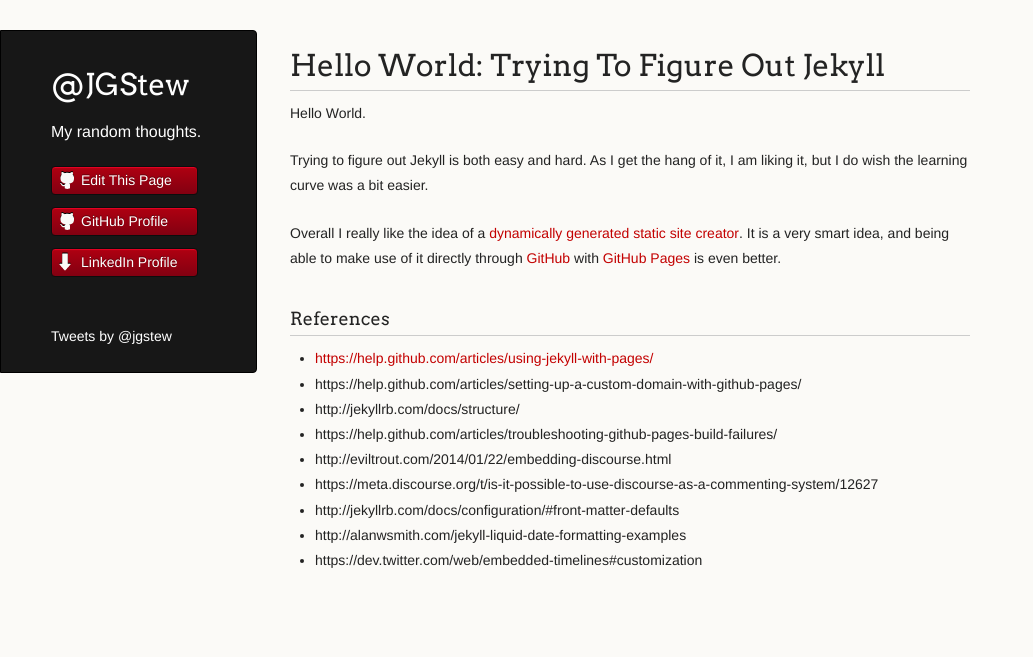
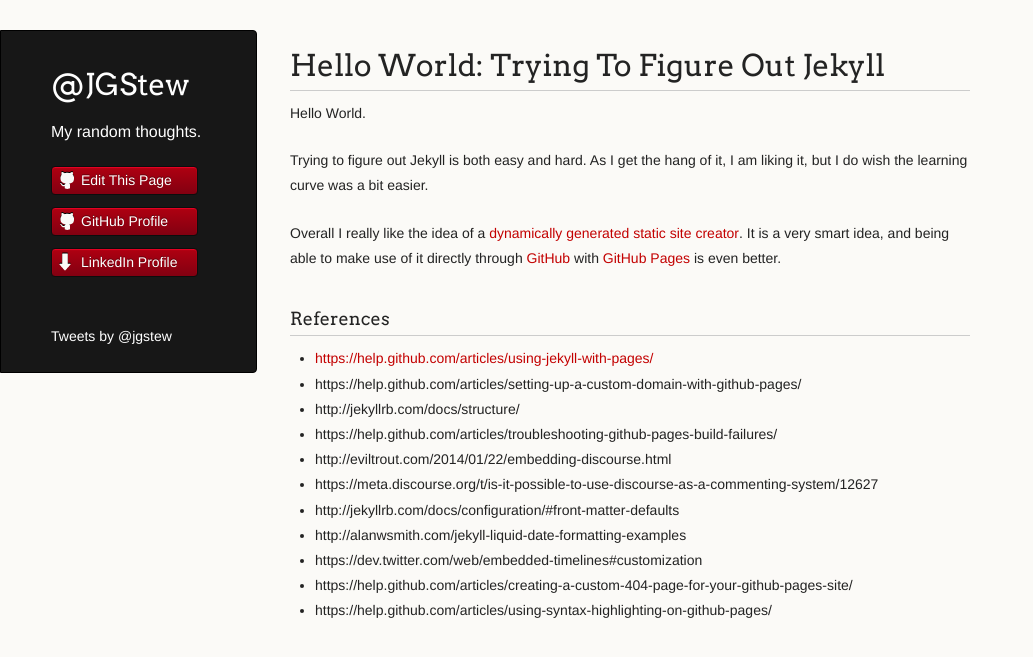
Before and after one commit to jgstew/jgstew.github.io, a Jekyll site: the page built from _posts/2010-12-31-Hello-World:-Trying-to-Figure-Out-Jekyll.md, in a window 1280 px wide. Shown: the top 657 px of the page, without its empty margins (0-1033 px from the left). Built offline with Jekyll 4.4.1, drawn with Linux system fonts in a browser that asks for light colours; comment, search, counter and statistics services are not loaded; part of the change alters nothing that is shown.

Commit message:
Update 2010-12-31-Hello-World:-Trying-to-Figure-Out-Jekyll.md

```diff
--- a/_posts/2010-12-31-Hello-World:-Trying-to-Figure-Out-Jekyll.md
+++ b/_posts/2010-12-31-Hello-World:-Trying-to-Figure-Out-Jekyll.md
@@ -19,3 +19,5 @@ Overall I really like the idea of a [dynamically generated static site creator](
 - http://jekyllrb.com/docs/configuration/#front-matter-defaults
 - http://alanwsmith.com/jekyll-liquid-date-formatting-examples
 - https://dev.twitter.com/web/embedded-timelines#customization
+- https://help.github.com/articles/creating-a-custom-404-page-for-your-github-pages-site/
+- https://help.github.com/articles/using-syntax-highlighting-on-github-pages/
```
